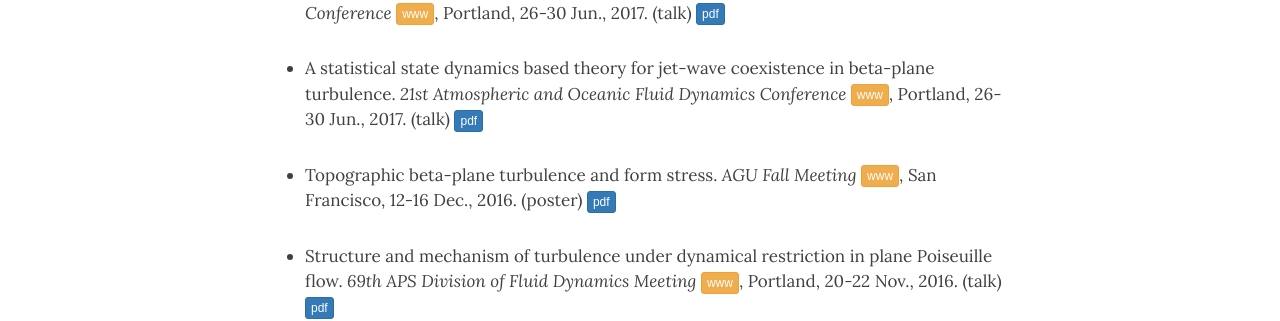
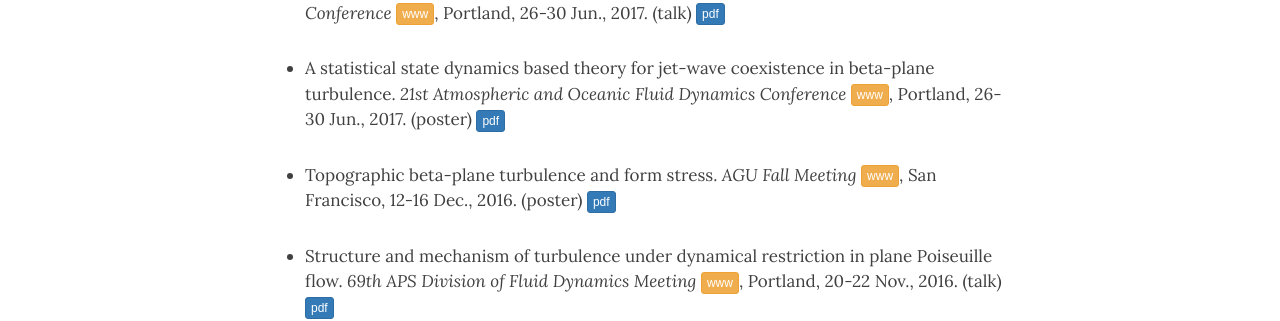
Before and after one commit to navidcy/navidcy.github.io, a Jekyll site: the page built from presentations.md, in a window 1280 px wide and 900 px high. Shown: the part 334-655 px from the top of the window. Built offline with Jekyll 4.4.1, drawn with Linux system fonts in a browser that asks for light colours; nearby versions of some CDN libraries.

Commit message:
typo in AOFD17 poster

```diff
--- a/presentations.md
+++ b/presentations.md
@@ -8,7 +8,7 @@ title: Presentations
 
 - Eddy saturation in a barotropic model. _21st Atmospheric and Oceanic Fluid Dynamics Conference_ [<span class="btn btn-warning btn-xs{{end}}" style="font-family:sans-serif;">www</span>][AOFD17-site], Portland, 26-30 Jun., 2017. (talk) [<span class="btn btn-primary btn-xs{{end}}" style="font-family:sans-serif;">pdf</span>][AOFD17-talk]
 
-- A statistical state dynamics based theory for jet-wave coexistence in beta-plane turbulence. _21st Atmospheric and Oceanic Fluid Dynamics Conference_ [<span class="btn btn-warning btn-xs{{end}}" style="font-family:sans-serif;">www</span>][AOFD17-site], Portland, 26-30 Jun., 2017. (talk) [<span class="btn btn-primary btn-xs{{end}}" style="font-family:sans-serif;">pdf</span>][AOFD17-poster]
+- A statistical state dynamics based theory for jet-wave coexistence in beta-plane turbulence. _21st Atmospheric and Oceanic Fluid Dynamics Conference_ [<span class="btn btn-warning btn-xs{{end}}" style="font-family:sans-serif;">www</span>][AOFD17-site], Portland, 26-30 Jun., 2017. (poster) [<span class="btn btn-primary btn-xs{{end}}" style="font-family:sans-serif;">pdf</span>][AOFD17-poster]
 
 - Topographic beta-plane turbulence and form stress. _AGU Fall Meeting_ [<span class="btn btn-warning btn-xs{{end}}" style="font-family:sans-serif;">www</span>][AGU16-site], San Francisco, 12-16 Dec., 2016. (poster) [<span class="btn btn-primary btn-xs{{end}}" style="font-family:sans-serif;">pdf</span>][AGU16-poster]
 
```
